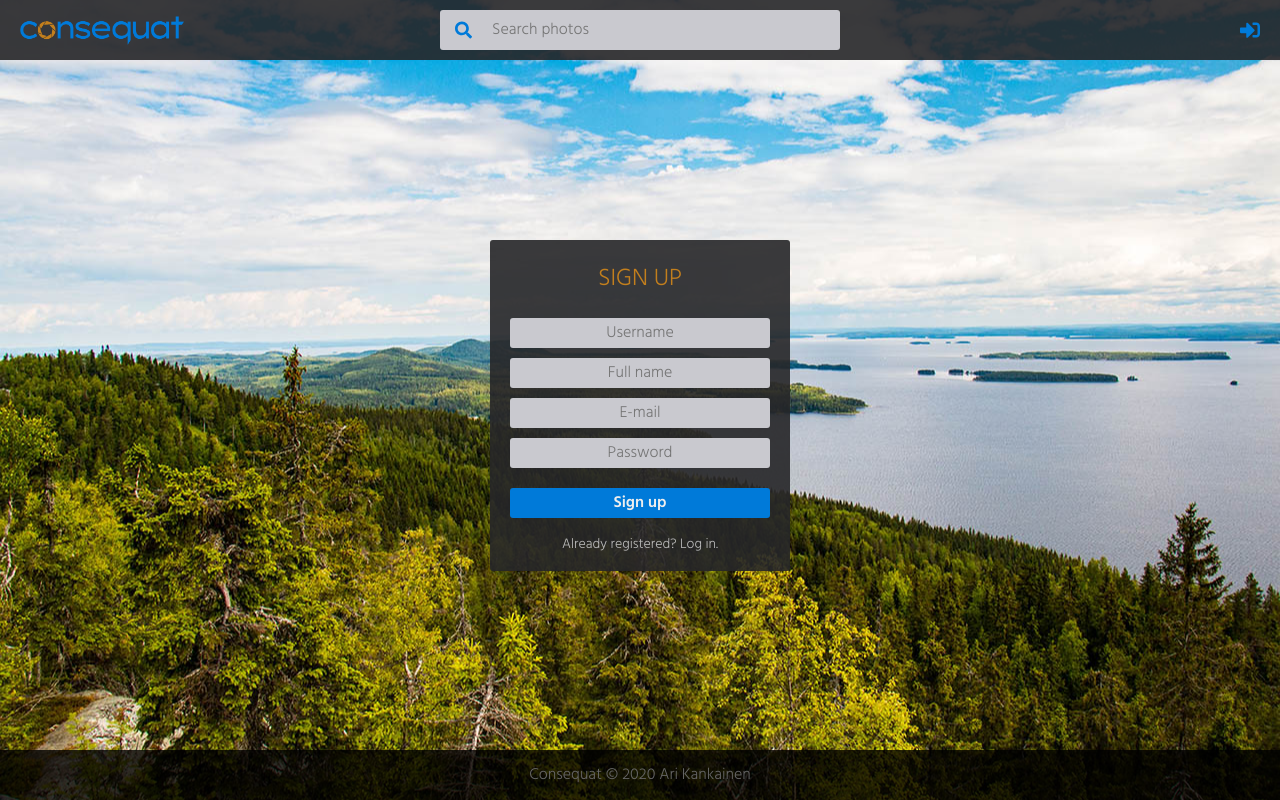
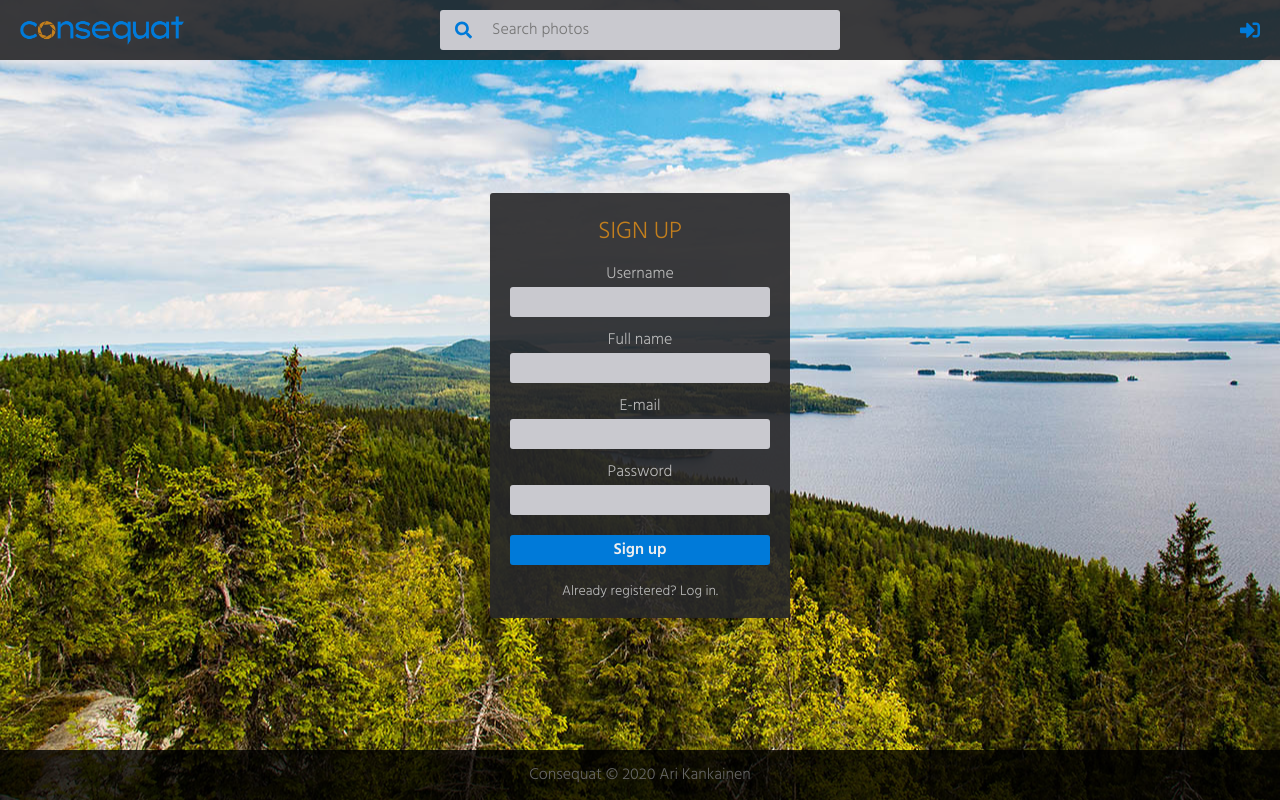
Before and after one commit to arikankainen/consequat-client, a React (Create React App) app: page /signup in a window 1280 px wide. Built offline with nearby package versions, Linux system fonts and the light colour scheme; what @apollo/link-context would draw is missing.

Commit message:
signup-form muutettu käyttämään Formikia

```diff
--- a/src/components/LoginPage/Inputs.tsx
+++ b/src/components/LoginPage/Inputs.tsx
@@ -24,7 +24,7 @@ const Input = styled.input`
   text-align: center;
 
   &:focus {
-    outline-width: 0;
+    outline: none;
   }
 `;
 
@@ -34,8 +34,6 @@ const Error = styled.div`
 
 interface TextInputProps {
   name: string;
-  type: string;
-  placeholder: string;
   label: string;
 }
 
@@ -45,10 +43,24 @@ export const TextInput: React.FC<TextInputProps> = ({ label, ...props }) => {
   return (
     <>
       <Label htmlFor={props.name}>{label}</Label>
-      <Input {...field} {...props} />
+      <Input type="text" {...field} {...props} />
       {meta.touched && meta.error &&
         <Error>{meta.error}</Error>
       }
     </>
   );
 };
+
+export const PasswordInput: React.FC<TextInputProps> = ({ label, ...props }) => {
+  const [field, meta] = useField(props);
+
+  return (
+    <>
+      <Label htmlFor={props.name}>{label}</Label>
+      <Input type="password" {...field} {...props} />
+      {meta.touched && meta.error &&
+        <Error>{meta.error}</Error>
+      }
+    </>
+  );
+};
--- a/src/components/LoginPage/LoginPage.tsx
+++ b/src/components/LoginPage/LoginPage.tsx
@@ -9,7 +9,7 @@ import { LOGIN, ME } from '../../utils/queries';
 
 import { Formik, Form } from 'formik';
 import * as Yup from 'yup';
-import { TextInput } from './Inputs';
+import { TextInput, PasswordInput } from './Inputs';
 
 import {
   OuterContainer,
@@ -26,7 +26,7 @@ const LoginPage = () => {
   const history = useHistory();
   const dispatch = useDispatch();
 
-  const loggingProgress = (logging: boolean): void => {
+  const loggingProgress = (logging: boolean) => {
     if (logging) {
       setDisabled(true);
       setButtonText('Logging in...');
@@ -110,18 +110,8 @@ const LoginPage = () => {
           onSubmit={handleSubmit}
         >
           <Form>
-            <TextInput
-              type="text"
-              name="username"
-              label="Username"
-              placeholder="Username"
-            />
-            <TextInput
-              type="text"
-              name="password"
-              label="Password"
-              placeholder="Password"
-            />
+            <TextInput name="username" label="Username" />
+            <PasswordInput name="password" label="Password" />
             <Button type="submit" disabled={disabled}>{buttonText}</Button>
             <QuestionArea>
               <QuestionLink to='/signup'>
--- a/src/components/LoginPage/SignupPage.tsx
+++ b/src/components/LoginPage/SignupPage.tsx
@@ -1,31 +1,28 @@
 import React, { useState, useEffect } from 'react';
-import useField from '../../utils/useField';
 import { useHistory } from 'react-router-dom';
 import { useMutation } from '@apollo/client';
 import { useDispatch } from 'react-redux';
 import { SIGNUP } from '../../utils/queries';
 import { setMessage, setError } from '../../reducers/notificationReducer';
 
+import { Formik, Form } from 'formik';
+import * as Yup from 'yup';
+import { TextInput, PasswordInput } from './Inputs';
+
 import {
   OuterContainer,
   Container,
   Topic,
-  Input,
   Button,
   QuestionArea,
   QuestionLink
-}  from './Styles';
+} from './Styles';
 
 const SignupPage = () => {
   const [disabled, setDisabled] = useState<boolean>(false);
   const [buttonText, setButtonText] = useState<string>('Sign up');
   const history = useHistory();
-  const dispatch =  useDispatch();
-
-  const username = useField('text', 'Username');
-  const fullname = useField('text', 'Full name');
-  const email = useField('email', 'E-mail');
-  const password = useField('password', 'Password');
+  const dispatch = useDispatch();
 
   const signingProgress = (logging: boolean): void => {
     if (logging) {
@@ -55,52 +52,69 @@ const SignupPage = () => {
     }
   }, [resultSignup.data, history]);  // eslint-disable-line
 
-  const handleSubmit = (e: React.FormEvent<HTMLFormElement>) => {
-    e.preventDefault();
+  const handleSubmit = (values: FormValues) => {
     signingProgress(true);
 
-    if (!username.value) {
-      dispatch(setError('Error', 'Username required.'));
-      signingProgress(false);
+    signup({
+      variables: {
+        username: values.username,
+        email: values.email,
+        fullname: values.fullname,
+        password: values.password
       }
-    else if (!email.value) {
-      dispatch(setError('Error', 'E-mail required.'));
-      signingProgress(false);
+    });
+  };
+
+  interface FormValues {
+    username: string;
+    email: string;
+    fullname: string;
+    password: string;
   }
-    else if (!fullname.value) {
-      dispatch(setError('Error', 'Full name required.'));
-      signingProgress(false);
-    }
-    else if (!password.value) {
-      dispatch(setError('Error', 'Password required.'));
-      signingProgress(false);
-    }
-    else {
-      signup({ variables: {
-        username: username.value,
-        email: email.value,
-        fullname: fullname.value,
-        password: password.value
-      } });
-    }
+
+  const initialValues: FormValues = {
+    username: '',
+    email: '',
+    fullname: '',
+    password: ''
   };
+
+  const validation = Yup.object({
+    username: Yup.string()
+      .min(3, 'Must be at least 3 characters')
+      .required('Required'),
+    email: Yup.string()
+      .email()
+      .required('Required'),
+    fullname: Yup.string()
+      .required('Required'),
+    password: Yup.string()
+      .min(5, 'Must be at least 5 characters')
+      .required('Required')
+  });
 
   return (
     <OuterContainer>
       <Container>
         <Topic>Sign up</Topic>
-        <form onSubmit={handleSubmit}>
-          <Input disabled={disabled} {...username} /><br />
-          <Input disabled={disabled} {...fullname} /><br />
-          <Input disabled={disabled} {...email} /><br />
-          <Input disabled={disabled} {...password} /><br />
-          <Button disabled={disabled} type='submit'>{buttonText}</Button>
+        <Formik
+          initialValues={initialValues}
+          validationSchema={validation}
+          onSubmit={handleSubmit}
+        >
+          <Form>
+            <TextInput name="username" label="Username" />
+            <TextInput name="fullname" label="Full name" />
+            <TextInput name="email" label="E-mail" />
+            <PasswordInput name="password" label="Password" />
+            <Button type="submit" disabled={disabled}>{buttonText}</Button>
             <QuestionArea>
               <QuestionLink to='/login'>
                 Already registered? Log in.
               </QuestionLink>
             </QuestionArea>
-        </form>
+          </Form>
+        </Formik>
       </Container>
     </OuterContainer>
   );
--- a/src/components/LoginPage/Styles.tsx
+++ b/src/components/LoginPage/Styles.tsx
@@ -32,7 +32,6 @@ export const Container = styled.div`
 `;
 
 export const Topic = styled.h1`
-  margin-bottom: 10px;
   font-size: 24px;
   color: var(--accent-color-2);
   color: var(--accent-color-1);
```
Lines whose indentation alone changed are shown as unchanged.
